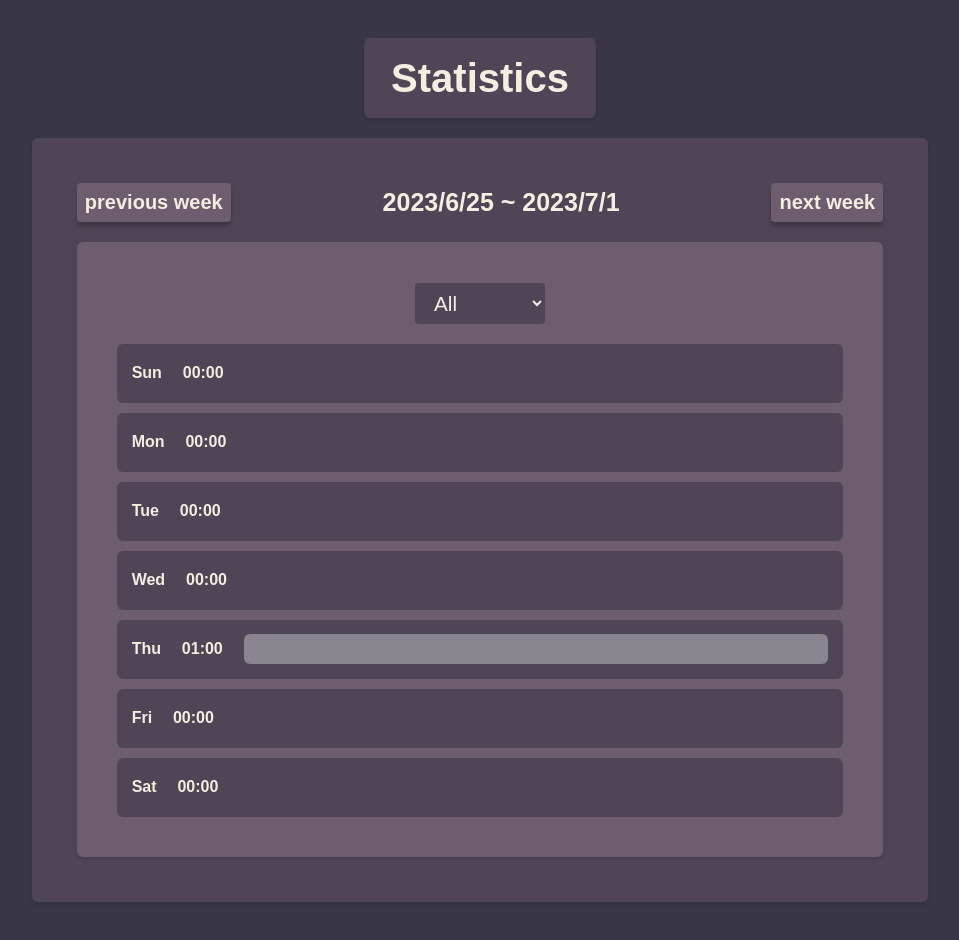
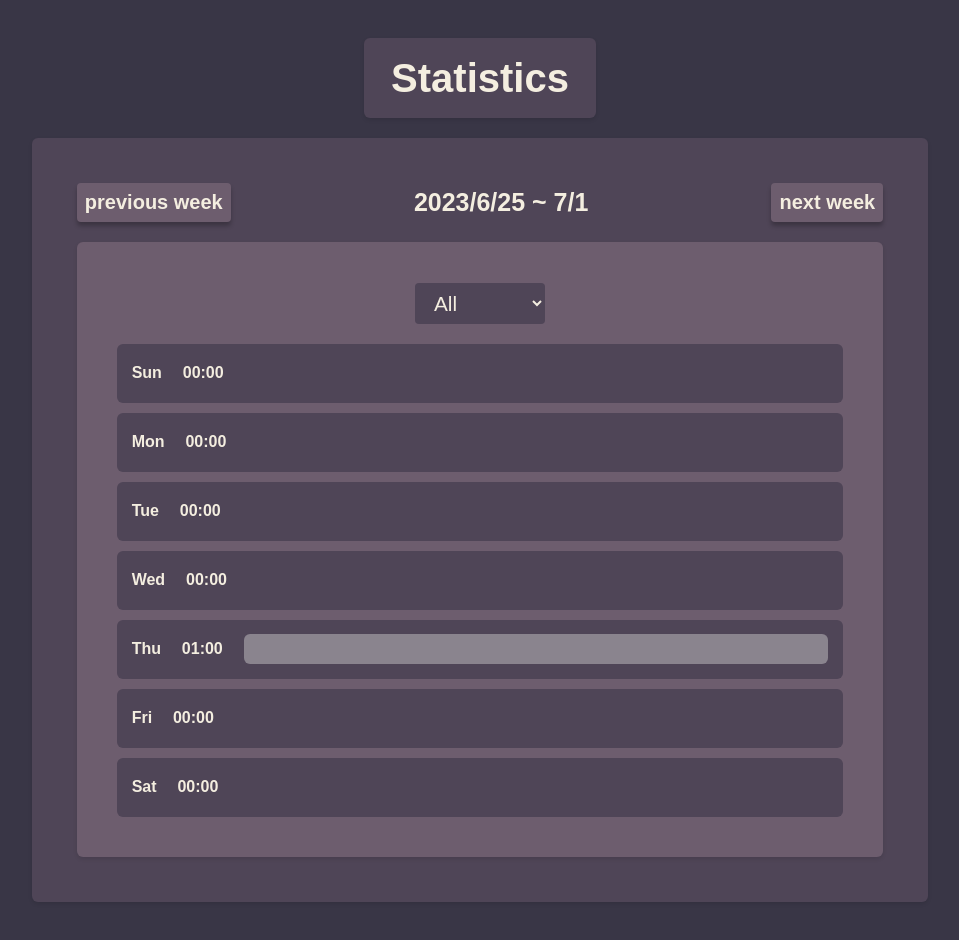
Before and after one commit to ienrum/StopWatch, a React (Create React App) app: page / in a window 1280 px wide. Both pictures are taken after a click on the element "Stop Watch Timer". Shown: the whole page, without its empty margins (160-1119 px from the left). Built offline with nearby package versions, Linux system fonts and the light colour scheme.

Commit message:
fix: remove white-space from css

```diff
--- a/src/Statistics/components/WeekOption.js
+++ b/src/Statistics/components/WeekOption.js
@@ -26,7 +26,7 @@ const WeekOption = ({ weekPeriod, onSetWeekPeriod, weekPeriodDate }) => {
       <div className={styles.week}>
         {DateFormatter(weekPeriod[0], `y/m/d`) +
           " ~ " +
-          DateFormatter(weekPeriod[1], "y/m/d")}
+          DateFormatter(weekPeriod[1], "m/d")}
       </div>
       <button className={styles.button} onClick={nextWeekHandler}>
         next week
--- a/src/Statistics/components/WeekOption.module.css
+++ b/src/Statistics/components/WeekOption.module.css
@@ -10,7 +10,6 @@
 }
 
 .week {
-  white-space: nowrap;
   font-size: 25px;
   font-weight: 700;
 }
```
